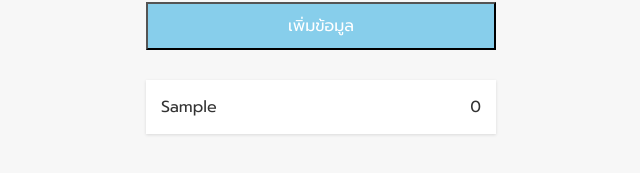
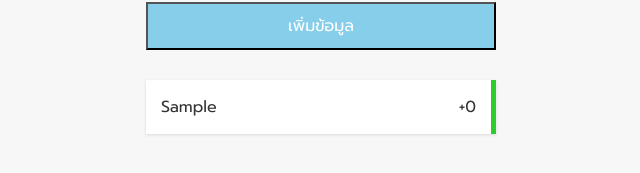
Before and after one commit to Panumas20/basic-basic, a React (Create React App) app: page / in a window 1280 px wide. Both pictures are taken after typing "Sample" into the empty fields and a click on the button "เพิ่มข้อมูล". Shown: the part 453-626 px from the top of the page, without its empty margins (319-959 px from the left). Built offline with nearby package versions, Linux system fonts and the light colour scheme.

Commit message:
Update item.js
Update lost code

```diff
--- a/src/component/item.js
+++ b/src/component/item.js
@@ -1,17 +1,20 @@
-import PropTypes from 'prop-types';
-
+import PropTypes from "prop-types";
+import './item.css';
 const Item = (props) => {
 	const { title, amount } = props;
+
+	const status = amount < 0 ? "expense" : "income";
+	const symbol = amount < 0 ? "-" : "+";
 	return (
-		<li>
+		<li className={status}>
 			{title}
-			<span>{amount}</span>
+			<span>{symbol}{Math.abs(amount)}</span>
 		</li>
 	);
 };
 Item.propTypes = {
-	title: PropTypes.string,
-	amount: PropTypes.number,
-};
+	title: PropTypes.string.isRequired,
+	amount: PropTypes.number.isRequired,
+  };
 
 export default Item;
```
